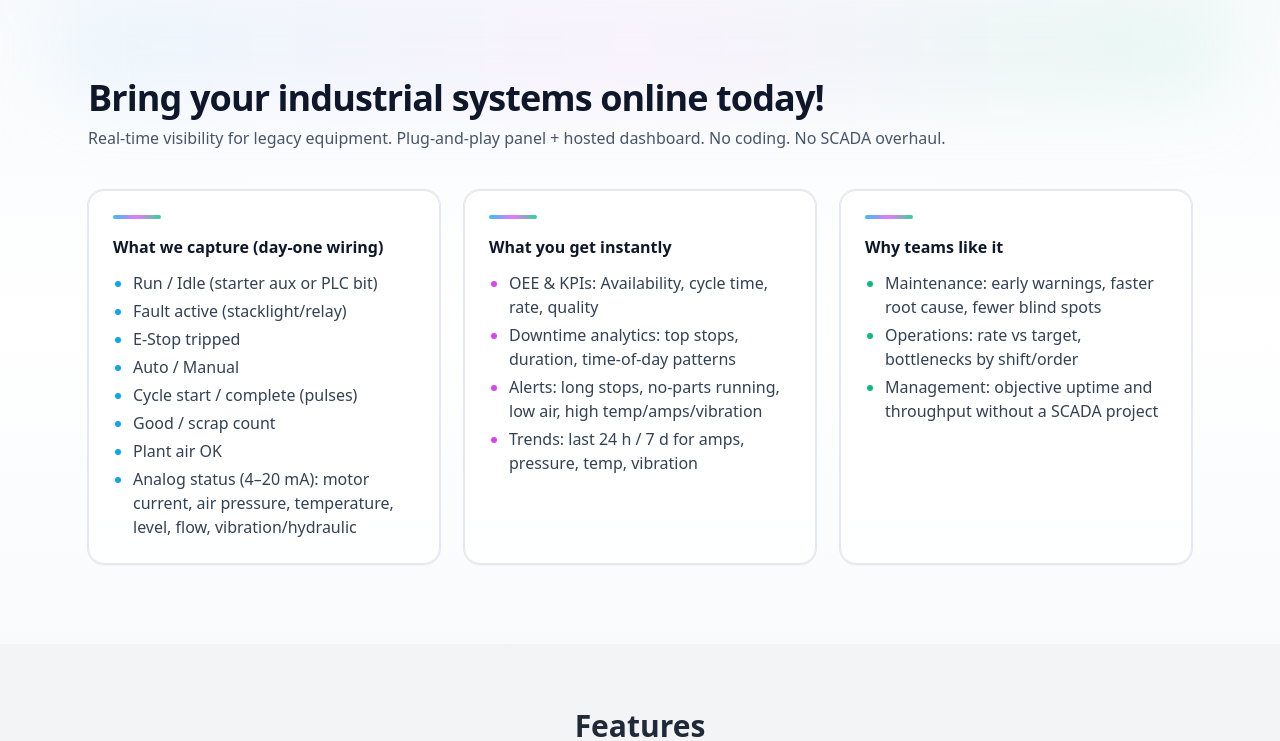
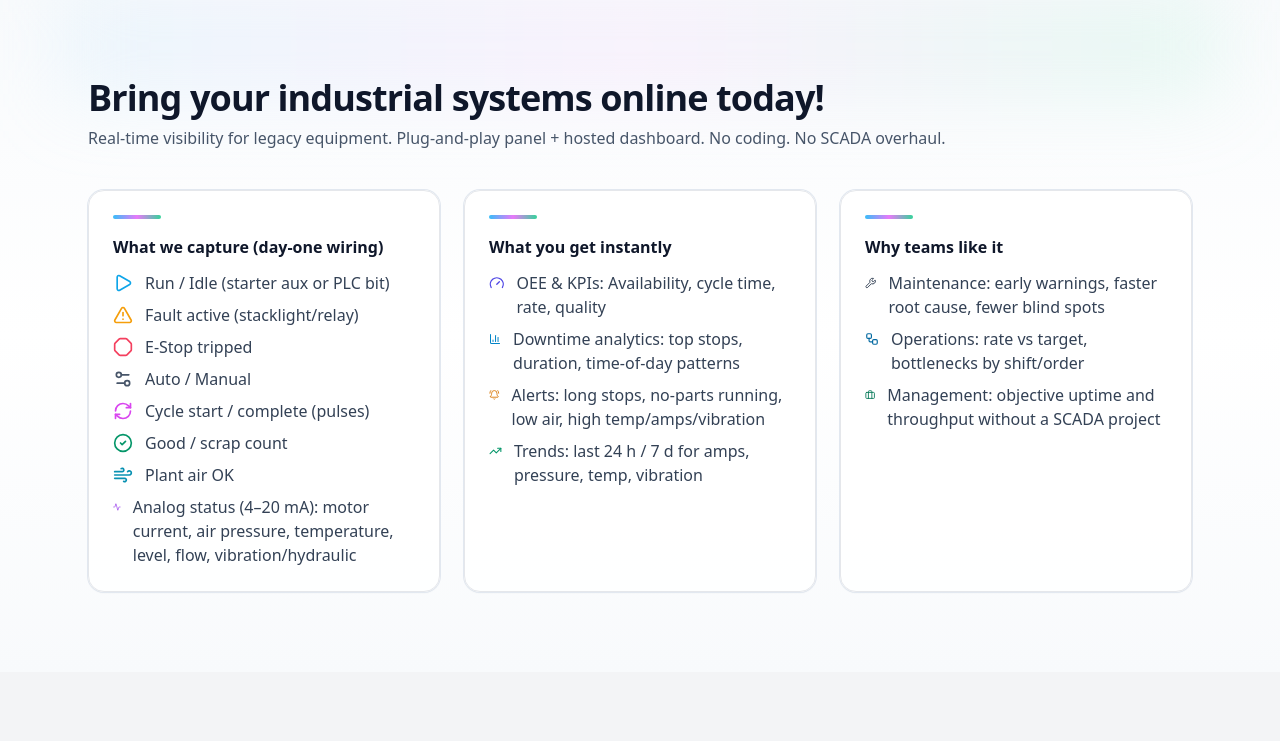
Before and after one commit to domcruz4/quikgateway-site, a Next.js app: page / in a window 1280 px wide. Shown: the part 555-1296 px from the top of the page. Built offline with nearby package versions, Linux system fonts and the light colour scheme.

Commit message:
Update webpage content

```diff
--- a/src/app/page.tsx
+++ b/src/app/page.tsx
@@ -2,6 +2,11 @@ import { Button } from "@/components/ui/button";
 import { Card, CardContent } from "@/components/ui/card";
 import { Input } from "@/components/ui/input";
 import Link from "next/link";
+// Add once at the top of your file:
+import {
+  Play, AlertTriangle, Octagon, Settings2, RefreshCw, CheckCircle2,
+  Wind, Activity, Gauge, BarChart3, BellRing, TrendingUp, Wrench, Workflow, Briefcase
+} from "lucide-react";
 
 export default function Home() {
   return (
@@ -25,7 +30,7 @@ export default function Home() {
         </div>
       </section>
 
-{/* Sales Pitch Section – modernized visuals, text unchanged */}
+
 <section className="relative py-20">
   {/* soft background */}
   <div className="absolute inset-0 bg-gradient-to-b from-slate-50 via-white to-slate-50" />
@@ -49,15 +54,15 @@ export default function Home() {
         <div className="relative">
           <div className="h-1 w-12 rounded-full bg-gradient-to-r from-sky-400 via-fuchsia-400 to-emerald-400 mb-4" />
           <h3 className="text-base font-semibold text-slate-900">What we capture (day-one wiring)</h3>
-          <ul className="mt-3 list-disc space-y-1 pl-5 text-slate-700 marker:text-sky-500">
-            <li>Run / Idle (starter aux or PLC bit)</li>
-            <li>Fault active (stacklight/relay)</li>
-            <li>E-Stop tripped</li>
-            <li>Auto / Manual</li>
-            <li>Cycle start / complete (pulses)</li>
-            <li>Good / scrap count</li>
-            <li>Plant air OK</li>
-            <li>Analog status (4–20 mA): motor current, air pressure, temperature, level, flow, vibration/hydraulic</li>
+          <ul className="mt-3 space-y-2 text-slate-700">
+            <li className="flex items-start gap-3"><Play className="mt-0.5 h-5 w-5 text-sky-500" /><span>Run / Idle (starter aux or PLC bit)</span></li>
+            <li className="flex items-start gap-3"><AlertTriangle className="mt-0.5 h-5 w-5 text-amber-500" /><span>Fault active (stacklight/relay)</span></li>
+            <li className="flex items-start gap-3"><Octagon className="mt-0.5 h-5 w-5 text-rose-500" /><span>E-Stop tripped</span></li>
+            <li className="flex items-start gap-3"><Settings2 className="mt-0.5 h-5 w-5 text-slate-600" /><span>Auto / Manual</span></li>
+            <li className="flex items-start gap-3"><RefreshCw className="mt-0.5 h-5 w-5 text-fuchsia-500" /><span>Cycle start / complete (pulses)</span></li>
+            <li className="flex items-start gap-3"><CheckCircle2 className="mt-0.5 h-5 w-5 text-emerald-600" /><span>Good / scrap count</span></li>
+            <li className="flex items-start gap-3"><Wind className="mt-0.5 h-5 w-5 text-cyan-600" /><span>Plant air OK</span></li>
+            <li className="flex items-start gap-3"><Activity className="mt-0.5 h-5 w-5 text-purple-600" /><span>Analog status (4–20 mA): motor current, air pressure, temperature, level, flow, vibration/hydraulic</span></li>
           </ul>
         </div>
       </div>
@@ -69,11 +74,11 @@ export default function Home() {
         <div className="relative">
           <div className="h-1 w-12 rounded-full bg-gradient-to-r from-sky-400 via-fuchsia-400 to-emerald-400 mb-4" />
           <h3 className="text-base font-semibold text-slate-900">What you get instantly</h3>
-          <ul className="mt-3 list-disc space-y-1 pl-5 text-slate-700 marker:text-fuchsia-500">
-            <li>OEE &amp; KPIs: Availability, cycle time, rate, quality</li>
-            <li>Downtime analytics: top stops, duration, time-of-day patterns</li>
-            <li>Alerts: long stops, no-parts running, low air, high temp/amps/vibration</li>
-            <li>Trends: last 24 h / 7 d for amps, pressure, temp, vibration</li>
+          <ul className="mt-3 space-y-2 text-slate-700">
+            <li className="flex items-start gap-3"><Gauge className="mt-0.5 h-5 w-5 text-indigo-600" /><span>OEE &amp; KPIs: Availability, cycle time, rate, quality</span></li>
+            <li className="flex items-start gap-3"><BarChart3 className="mt-0.5 h-5 w-5 text-sky-600" /><span>Downtime analytics: top stops, duration, time-of-day patterns</span></li>
+            <li className="flex items-start gap-3"><BellRing className="mt-0.5 h-5 w-5 text-amber-600" /><span>Alerts: long stops, no-parts running, low air, high temp/amps/vibration</span></li>
+            <li className="flex items-start gap-3"><TrendingUp className="mt-0.5 h-5 w-5 text-emerald-600" /><span>Trends: last 24 h / 7 d for amps, pressure, temp, vibration</span></li>
           </ul>
         </div>
       </div>
@@ -85,10 +90,10 @@ export default function Home() {
         <div className="relative">
           <div className="h-1 w-12 rounded-full bg-gradient-to-r from-sky-400 via-fuchsia-400 to-emerald-400 mb-4" />
           <h3 className="text-base font-semibold text-slate-900">Why teams like it</h3>
-          <ul className="mt-3 list-disc space-y-1 pl-5 text-slate-700 marker:text-emerald-500">
-            <li>Maintenance: early warnings, faster root cause, fewer blind spots</li>
-            <li>Operations: rate vs target, bottlenecks by shift/order</li>
-            <li>Management: objective uptime and throughput without a SCADA project</li>
+          <ul className="mt-3 space-y-2 text-slate-700">
+            <li className="flex items-start gap-3"><Wrench className="mt-0.5 h-5 w-5 text-slate-700" /><span>Maintenance: early warnings, faster root cause, fewer blind spots</span></li>
+            <li className="flex items-start gap-3"><Workflow className="mt-0.5 h-5 w-5 text-sky-700" /><span>Operations: rate vs target, bottlenecks by shift/order</span></li>
+            <li className="flex items-start gap-3"><Briefcase className="mt-0.5 h-5 w-5 text-emerald-700" /><span>Management: objective uptime and throughput without a SCADA project</span></li>
           </ul>
         </div>
       </div>
```
